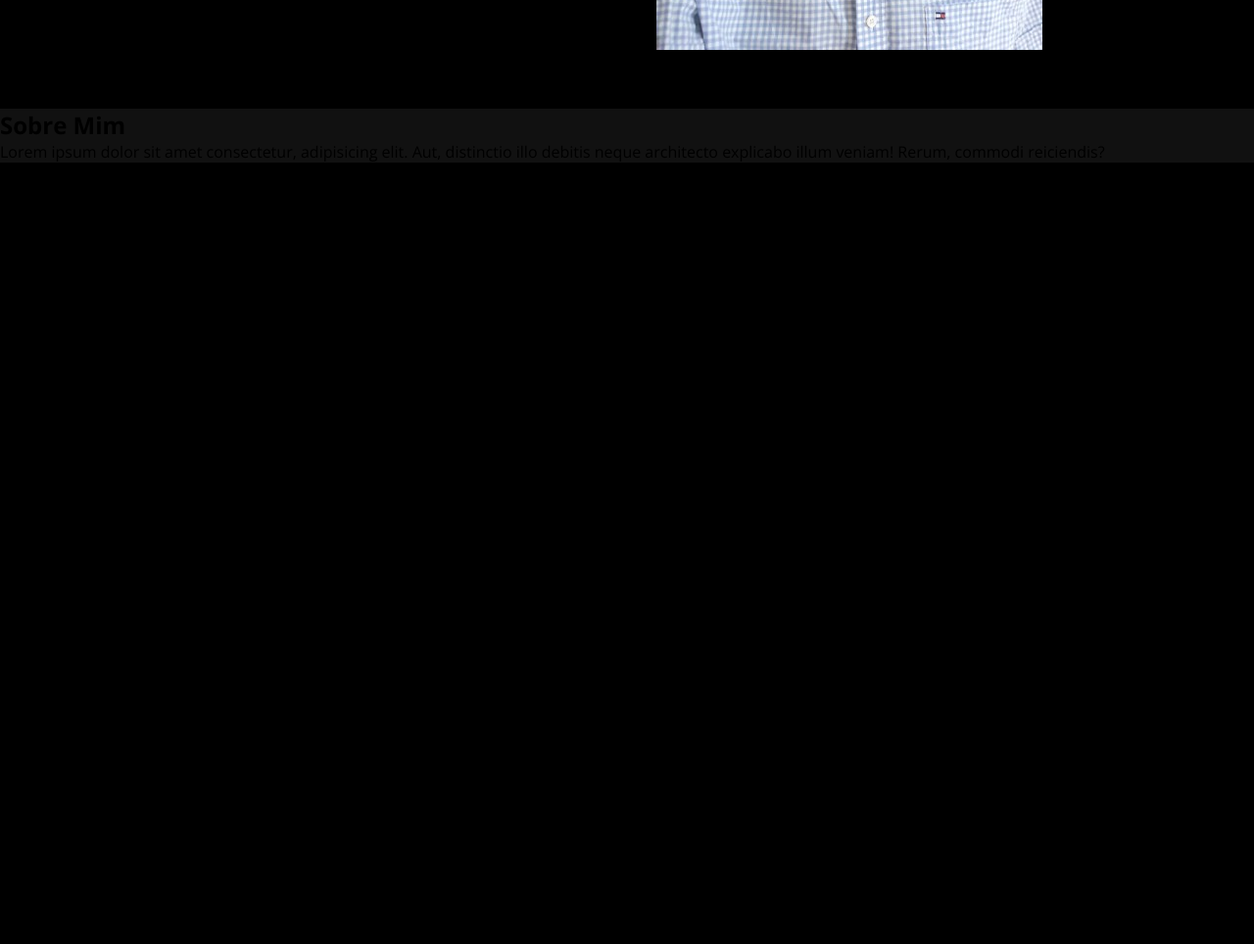
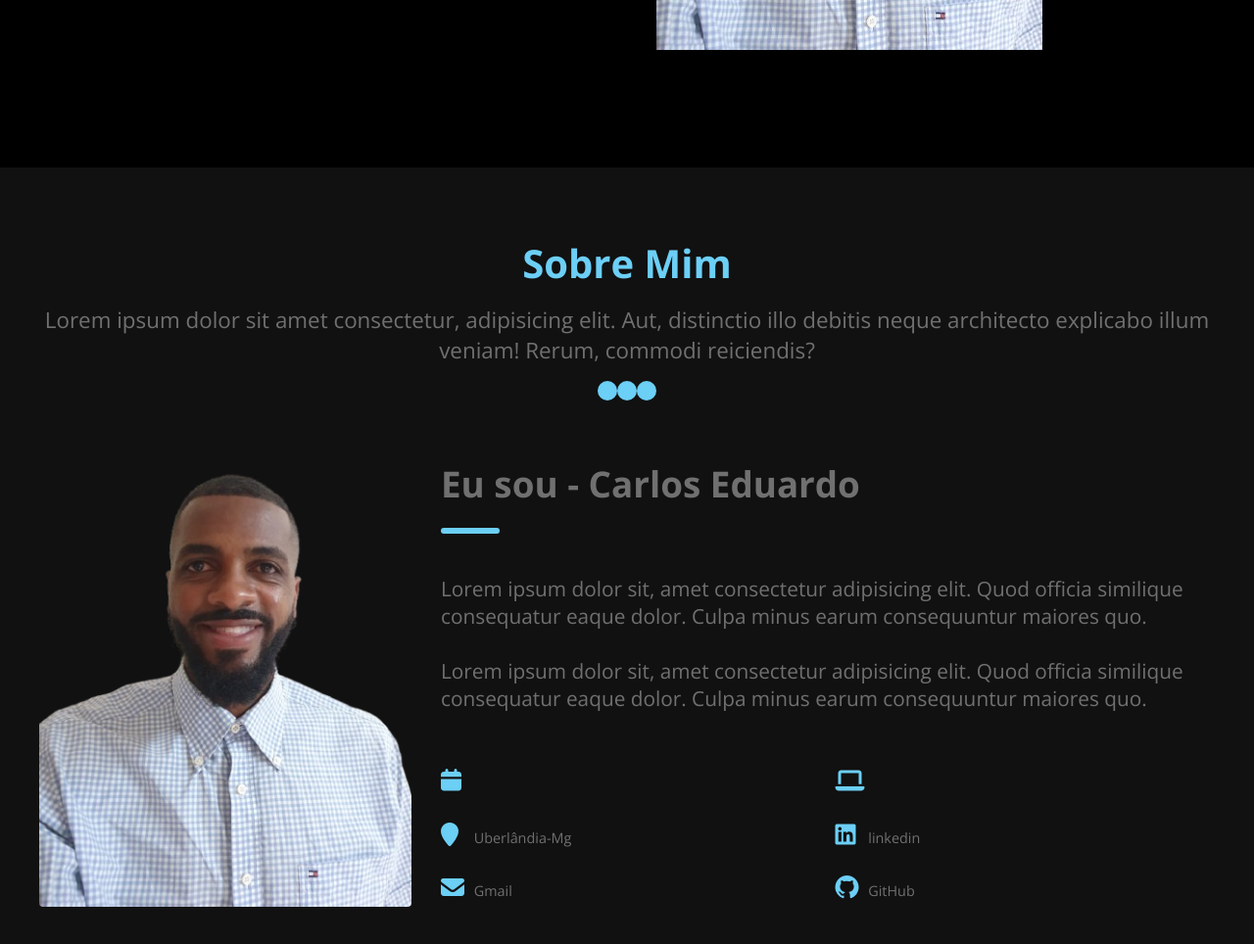
Before and after one commit to carlooss89/portifolio, a plain HTML site: page index.html in a window 1280 px wide. Shown: the part 558-1522 px from the top of the page at 98% size. Before the commit the page ends 800 px from the top, so only its background shows below. Drawn offline with nearby package versions, Linux system fonts and the light colour scheme.

```diff
--- a/index.html
+++ b/index.html
@@ -1,5 +1,6 @@
 <!DOCTYPE html>
 <html lang="pt-br">
+
 <head>
   <meta charset="UTF-8">
   <meta name="viewport" content="width=device-width, initial-scale=1.0">
@@ -7,11 +8,14 @@
   <!-- INÍCIO DO LINK DA FONTE  -->
   <link rel="preconnect" href="https://fonts.googleapis.com">
   <link rel="preconnect" href="https://fonts.gstatic.com" crossorigin>
-<link href="https://fonts.googleapis.com/css2?family=Open+Sans:ital,wght@0,300..800;1,300..800&display=swap" rel="stylesheet">
+  <link href="https://fonts.googleapis.com/css2?family=Open+Sans:ital,wght@0,300..800;1,300..800&display=swap"
+    rel="stylesheet">
   <!-- FIM DO LINK DA FONTE  -->
 
   <!-- INÍCIO DO LINK  CDN DA FONT-AWESOME  -->
-    <link rel="stylesheet" href="https://cdnjs.cloudflare.com/ajax/libs/font-awesome/7.0.0/css/all.min.css" integrity="sha512-DxV+EoADOkOygM4IR9yXP8Sb2qwgidEmeqAEmDKIOfPRQZOWbXCzLC6vjbZyy0vPisbH2SyW27+ddLVCN+OMzQ==" crossorigin="anonymous" referrerpolicy="no-referrer" />
+  <link rel="stylesheet" href="https://cdnjs.cloudflare.com/ajax/libs/font-awesome/7.0.0/css/all.min.css"
+    integrity="sha512-DxV+EoADOkOygM4IR9yXP8Sb2qwgidEmeqAEmDKIOfPRQZOWbXCzLC6vjbZyy0vPisbH2SyW27+ddLVCN+OMzQ=="
+    crossorigin="anonymous" referrerpolicy="no-referrer" />
   <!-- FIM DO LINK  CDN DA FONT-AWESOME  -->
 
   <!-- INÍCIO DO LINK CSS -->
@@ -34,13 +38,19 @@
         <li><a href="#contato"> Contato </a></li>
       </ul>
     </nav>
+    <i class="fa fa-bars" aria-hidden="true"></i>
+
+
   </header>
+
   <section class="section-div" aria-label="seção curriculo dowload Carlos Eduardo">
     <div>
       <h2> Olá! Eu sou </h2>
-        <h2 class="digitando"> Desenvolvedor.  </h2>
+      <h2 class="digitando"> Desenvolvedor. </h2>
       <p> (RESUMO SOBRE MIM)
-          Lorem ipsum dolor sit amet consectetur adipisicing elit. Neque beatae ipsa, veritatis facilis quidem aut libero eveniet? Possimus laboriosam cumque accusantium temporibus? Hic a, sequi voluptatibus quia asperiores illo repellendus.
+        Lorem ipsum dolor sit amet consectetur adipisicing elit. Neque beatae ipsa, veritatis facilis quidem aut libero
+        eveniet? Possimus laboriosam cumque accusantium temporibus? Hic a, sequi voluptatibus quia asperiores illo
+        repellendus.
       </p>
       <a href="#"> Dowload CV </a>
     </div>
@@ -48,12 +58,59 @@
   </section>
 
   <main>
-        <article aria-label=" seção sobre mim ">
+    <article aria-label=" seção sobre mim " class="sobre">
+      <div class="sobre-titulo">
         <h1> Sobre Mim </h1>
-          <p> Lorem ipsum dolor sit amet consectetur, adipisicing elit. Aut, distinctio illo debitis neque architecto explicabo illum veniam! Rerum, commodi reiciendis? </p>
-          <div aria-label=" Seção apenas de ilustrações de botões "></div>
+        <p> Lorem ipsum dolor sit amet consectetur, adipisicing elit. Aut, distinctio illo debitis neque architecto
+          explicabo illum veniam! Rerum, commodi reiciendis? </p>
+        <div aria-label=" Seção apenas de ilustrações de botões ">
+          <span></span>
+          <span></span>
+          <span></span>
+        </div>
+      </div>
+      <img src="assets/img/foto-perfil-dois.png" alt="Foto de fundo">
+      <div class="sobre-conteudo">
+        <div class="sobre-texto">
+          <h1> Eu sou - Carlos Eduardo </h1>
+          <p> Lorem ipsum dolor sit, amet consectetur adipisicing elit. Quod officia similique consequatur eaque dolor.
+            Culpa minus earum consequuntur maiores quo.
+            <br>
+            <br>
+            Lorem ipsum dolor sit, amet consectetur adipisicing elit. Quod officia similique consequatur eaque dolor.
+            Culpa minus earum consequuntur maiores quo.
+          </p>
+        </div>
+        <div class="sobre-info">
+          <p><i class="fa fa-calendar" aria-hidden="true"></i>
+          </p>
+          <p><i class="fa fa-laptop" aria-hidden="true"></i>
+          </p>
+          <p><i class="fa fa-map-marker" aria-hidden="true"></i>
+            Uberlândia-Mg
+          </p>
+          <p><a href="https://www.linkedin.com/in/carlos-eduardo-sousa-silva-35297a1ba/ " target="_blank"
+              aria-label="Entrar no LinkedIn">
+              <i class="fab fa-linkedin" aria-hidden="true"></i>
+            </a>
+            linkedin
+          </p>
+          <p>
+            <a href="https://mail.google.com/mail/u/0/#inbox?compose=CllgCJNrdNjmNCbhkZRjjQDPpWQdRjLfCfwqvZRhnxvkXKdfkNRGCxPwFStKZCKkFshrtHLNNFL"
+              target="_blank" aria-label="Enviar e-mail">
+              <i class="fa fa-envelope" aria-hidden="true"></i>
+            </a>
+            Gmail
+          </p>
 
+          <p> <a href="https://github.com/carlooss89" target="_blank" aria-label="Entrar no GitHub">
+              <i class="fab fa-github" aria-hidden="true"></i>
+            </a>
+            GitHub
+          </p>
 
+        </div>
+      </div>
     </article>
   </main>
 
@@ -64,4 +121,5 @@
   <!-- FIM DO LINK JAVASCRIPT  -->
 
 </body>
+
 </html>
```
Lines whose indentation alone changed are shown as unchanged.
